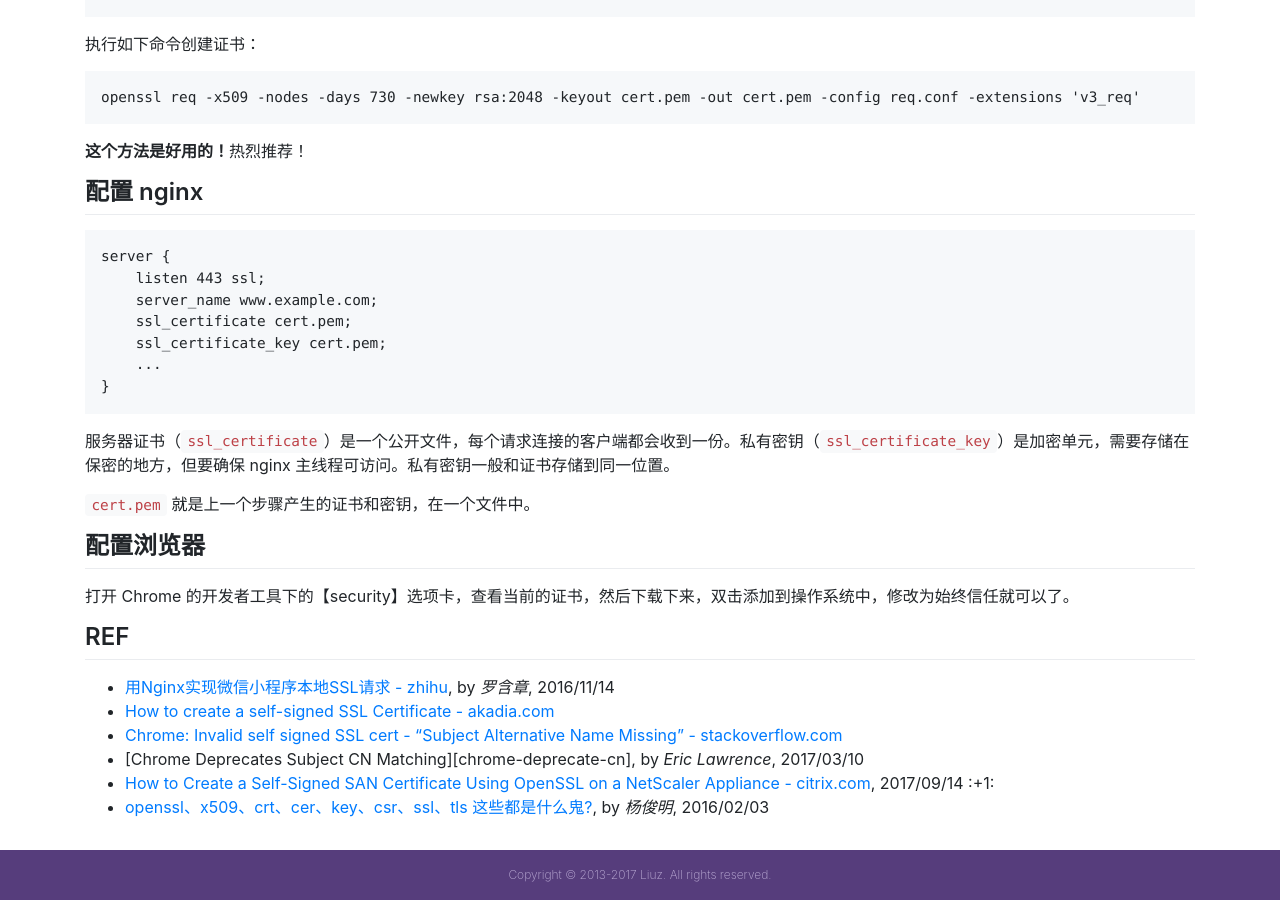
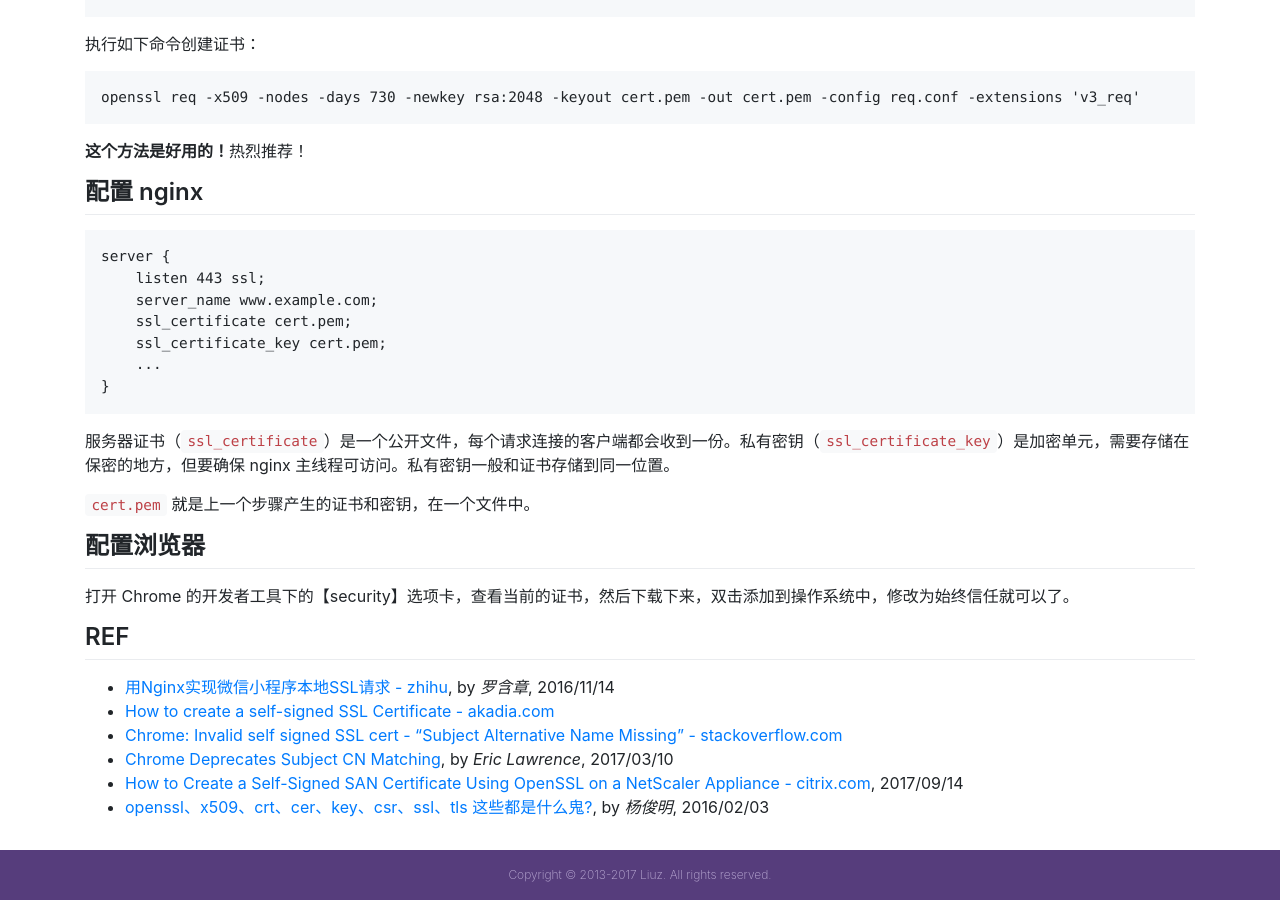
Before and after one commit to liuzhuan/liuzhuan.github.io, a Jekyll site: the page built from _posts/2017-12-15-setup-local-https.md, in a window 1280 px wide and 900 px high, scrolled down 1217 px. Built offline with Jekyll 4.4.1, drawn with Linux system fonts in a browser that asks for light colours; nearby versions of some CDN libraries.

Commit message:
fix typo

```diff
--- a/_posts/2017-12-15-setup-local-https.md
+++ b/_posts/2017-12-15-setup-local-https.md
@@ -89,8 +89,8 @@ server {
 - [用Nginx实现微信小程序本地SSL请求 - zhihu][wxapp-https], by *罗含章*, 2016/11/14
 - [How to create a self-signed SSL Certificate - akadia.com][self-signed-ssl]
 - [Chrome: Invalid self signed SSL cert - “Subject Alternative Name Missing” - stackoverflow.com][invalid-ssl-cert]
-- [Chrome Deprecates Subject CN Matching][chrome-deprecate-cn], by *Eric Lawrence*, 2017/03/10
-- [How to Create a Self-Signed SAN Certificate Using OpenSSL on a NetScaler Appliance - citrix.com][self-signed-san], 2017/09/14 :+1:
+- [Chrome Deprecates Subject CN Matching][chrome-deprecates-cn], by *Eric Lawrence*, 2017/03/10
+- [How to Create a Self-Signed SAN Certificate Using OpenSSL on a NetScaler Appliance - citrix.com][self-signed-san], 2017/09/14
 - [openssl、x509、crt、cer、key、csr、ssl、tls 这些都是什么鬼?][glossary], by *杨俊明*, 2016/02/03
 
 [wxapp-https]: https://zhuanlan.zhihu.com/p/23640321
```
